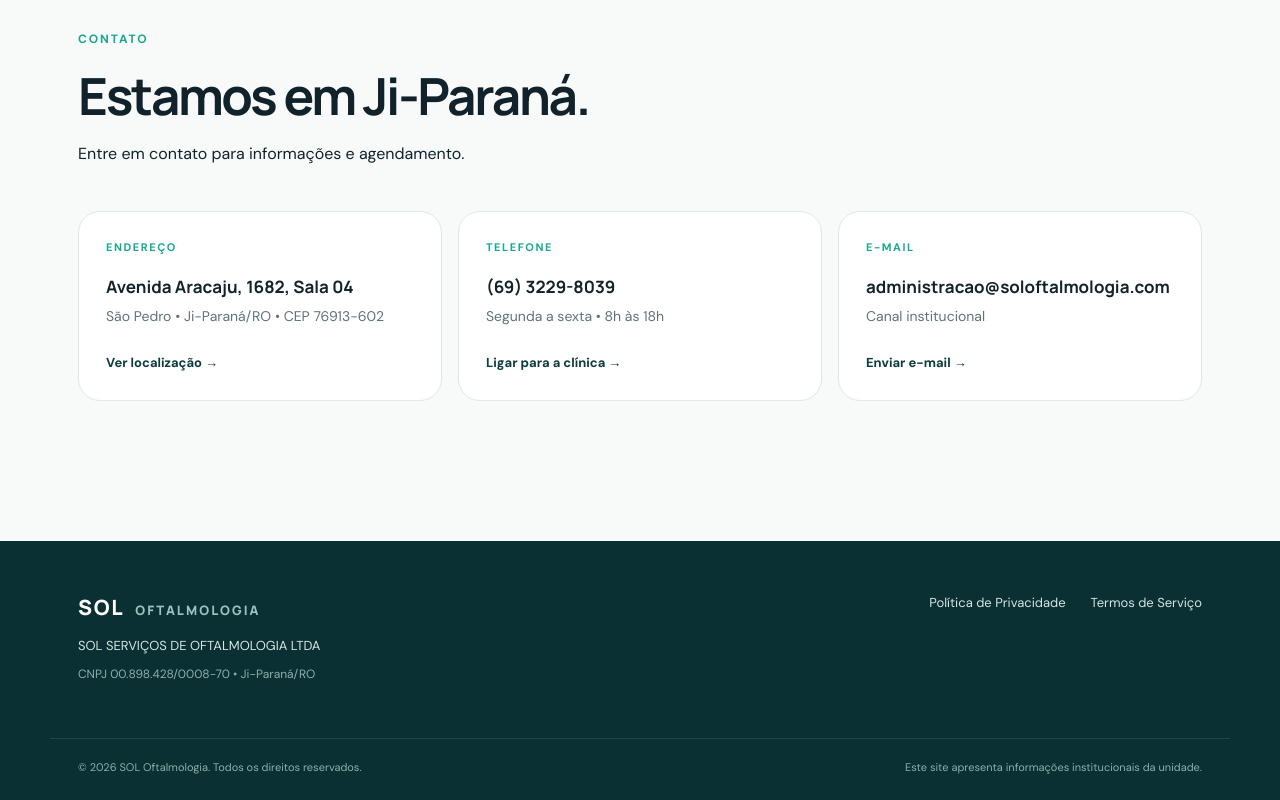
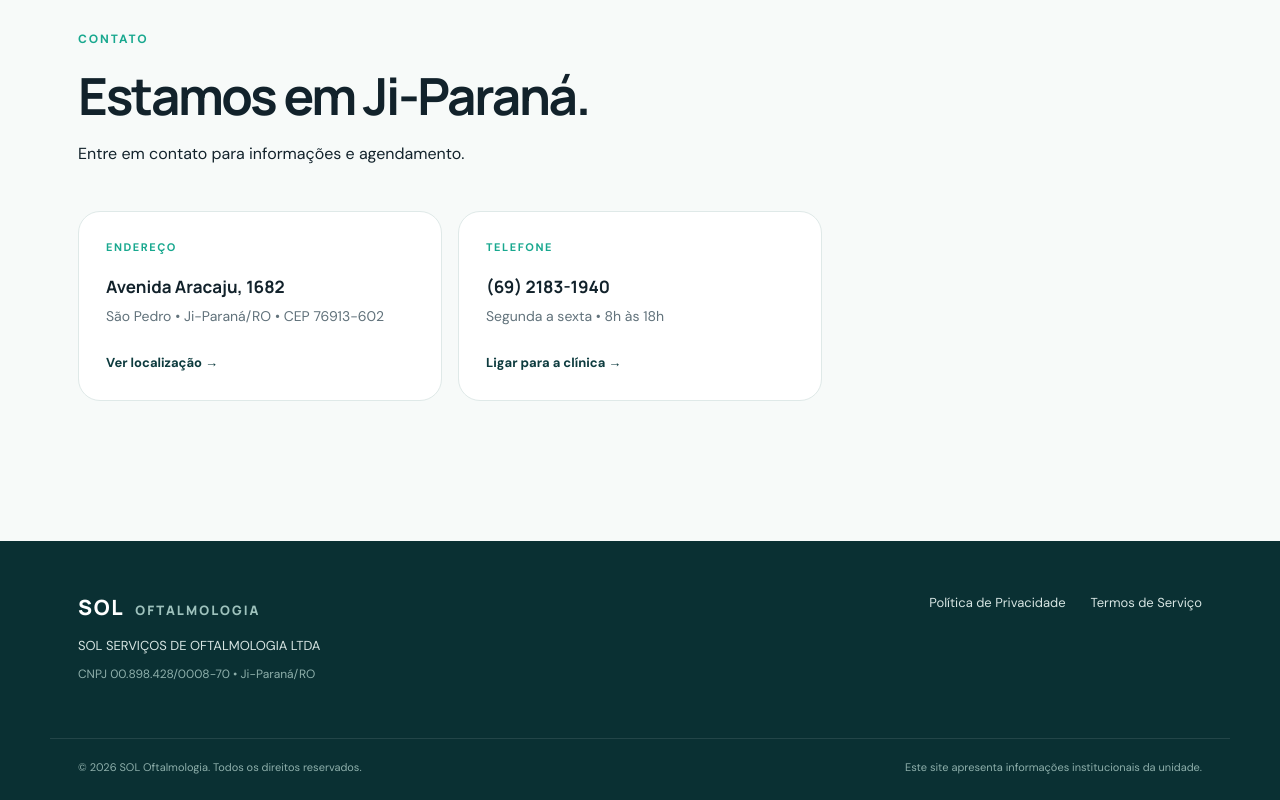
Before and after one commit to f3lip392/Sol-Ji-Parana, a Next.js app: page / in a window 1280 px wide. Shown: the part 2454-3254 px from the top of the page. Built offline with nearby package versions, Linux system fonts and the light colour scheme.

Commit message:
Correct SOL contact details

```diff
--- a/app/page.tsx
+++ b/app/page.tsx
@@ -39,7 +39,7 @@ export default function Home() {
           <a href="#sobre">A clínica</a>
           <a href="#servicos">Serviços</a>
           <a href="#contato">Contato</a>
-          <a className="nav-cta" href="tel:+556932298039">Ligar agora</a>
+          <a className="nav-cta" href="tel:+556921831940">Ligar agora</a>
         </nav>
       </header>
 
@@ -53,7 +53,7 @@ export default function Home() {
             oftalmológicos.
           </p>
           <div className="hero-actions">
-            <a className="button primary" href="tel:+556932298039">Agende seu atendimento</a>
+            <a className="button primary" href="tel:+556921831940">Agende seu atendimento</a>
             <a className="button secondary" href="#servicos">Conheça nossos serviços</a>
           </div>
           <div className="hero-note">
@@ -124,7 +124,7 @@ export default function Home() {
               procedimentos, entre em contato com a equipe da SOL.
             </p>
           </div>
-          <a className="button light" href="tel:+556932298039">Falar com a SOL</a>
+          <a className="button light" href="tel:+556921831940">Falar com a SOL</a>
         </div>
       </section>
 
@@ -138,7 +138,7 @@ export default function Home() {
         <div className="contact-grid">
           <div className="contact-card">
             <span className="contact-label">Endereço</span>
-            <strong>Avenida Aracaju, 1682, Sala 04</strong>
+            <strong>Avenida Aracaju, 1682</strong>
             <span>São Pedro • Ji-Paraná/RO • CEP 76913-602</span>
             <a
               href="https://www.google.com/maps/search/?api=1&query=Avenida%20Aracaju%2C%201682%2C%20Ji-Paran%C3%A1%20RO"
@@ -151,17 +151,12 @@ export default function Home() {
 
           <div className="contact-card">
             <span className="contact-label">Telefone</span>
-            <strong>(69) 3229-8039</strong>
+            <strong>(69) 2183-1940</strong>
             <span>Segunda a sexta • 8h às 18h</span>
-            <a href="tel:+556932298039">Ligar para a clínica →</a>
+            <a href="tel:+556921831940">Ligar para a clínica →</a>
           </div>
 
-          <div className="contact-card">
-            <span className="contact-label">E-mail</span>
-            <strong>administracao@soloftalmologia.com</strong>
-            <span>Canal institucional</span>
-            <a href="mailto:administracao@soloftalmologia.com">Enviar e-mail →</a>
-          </div>
+
         </div>
       </section>
 
```
